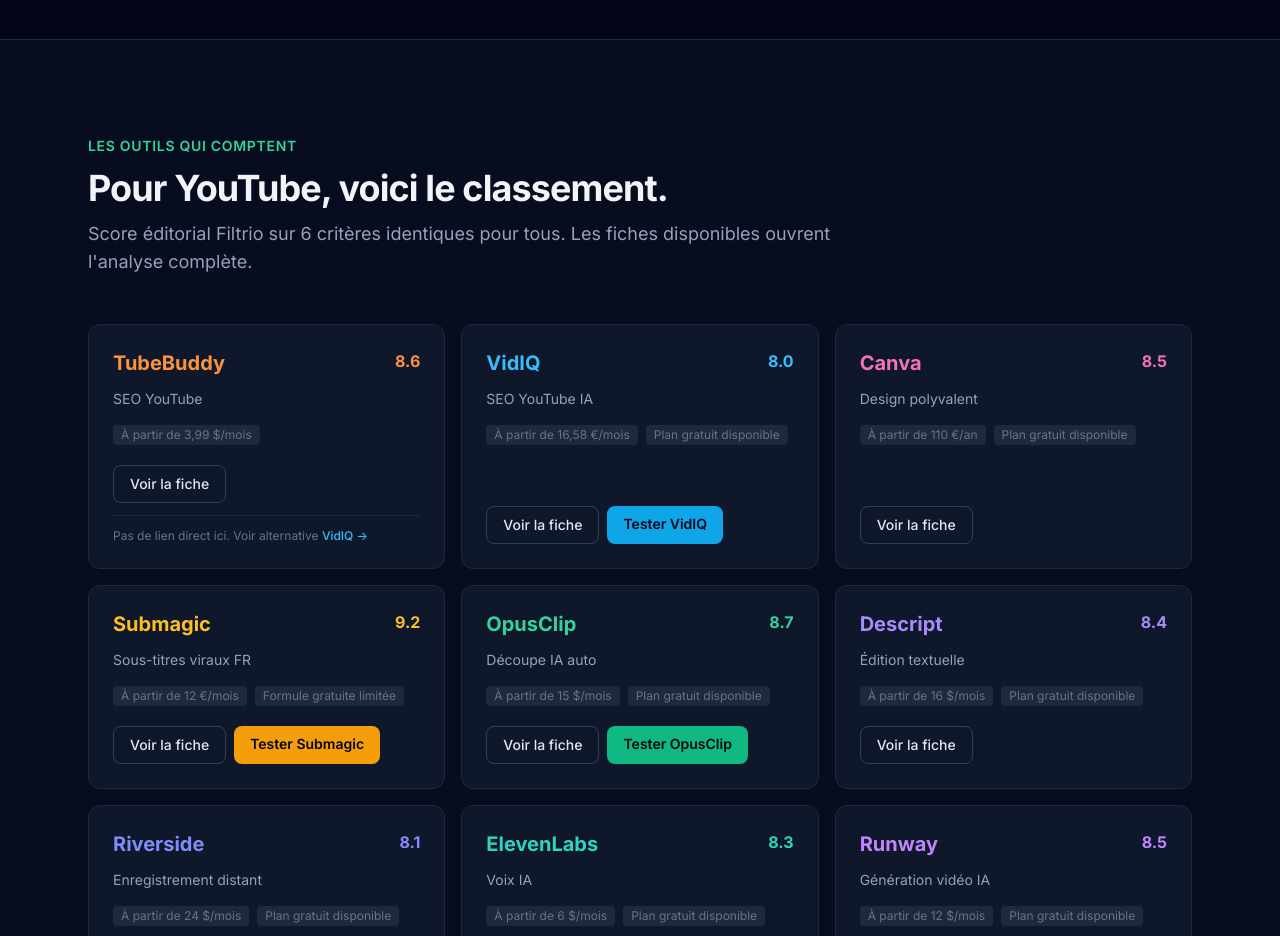
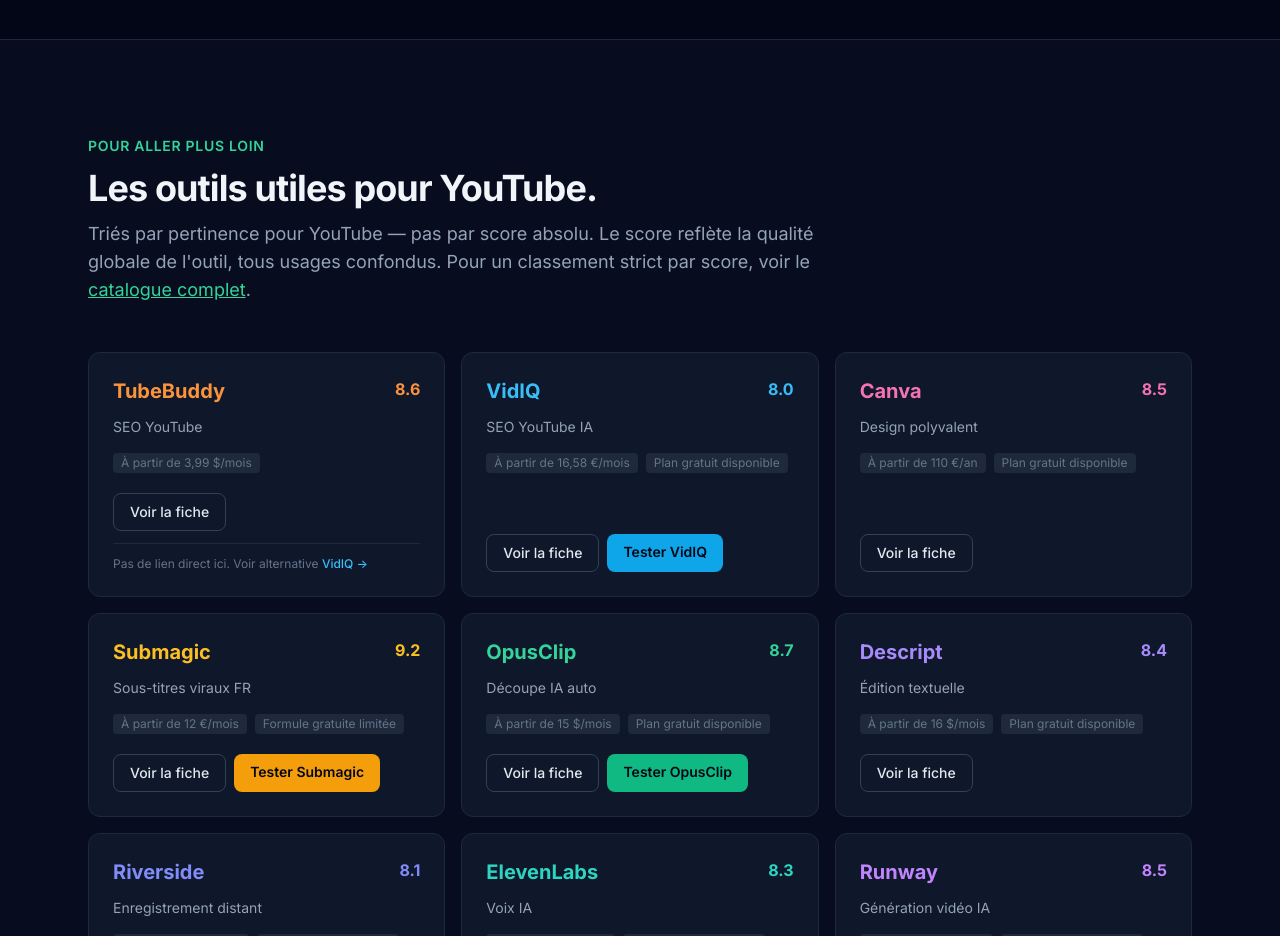
Before and after one commit to xmarko49x-create/filtrio, a Next.js app: page /youtube in a window 1280 px wide. Shown: the part 1040-1976 px from the top of the page. Built offline with nearby package versions, Linux system fonts and the light colour scheme.

Commit message:
Filtrio: clarifier section classement pages plateforme (pertinence vs score)

```diff
--- a/components/PlateformeSection.tsx
+++ b/components/PlateformeSection.tsx
@@ -164,14 +164,22 @@
         <div className="max-w-6xl mx-auto px-6 py-24">
           <div className="mb-12">
             <div className="text-sm font-semibold text-emerald-400 uppercase tracking-wider mb-3">
-              Les outils qui comptent
+              Pour aller plus loin
             </div>
             <h2 className="text-4xl font-bold mb-3 tracking-tight">
-              Pour {plateforme}, voici le classement.
+              Les outils utiles pour {plateforme}.
             </h2>
             <p className="text-slate-400 text-lg max-w-3xl">
-              Score éditorial Filtrio sur 6 critères identiques pour tous. Les
-              fiches disponibles ouvrent l&apos;analyse complète.
+              Triés par pertinence pour {plateforme} — pas par score absolu. Le
+              score reflète la qualité globale de l&apos;outil, tous usages
+              confondus. Pour un classement strict par score, voir le{" "}
+              <Link
+                href="/outils"
+                className="text-emerald-400 hover:text-emerald-300 underline"
+              >
+                catalogue complet
+              </Link>
+              .
             </p>
           </div>
           <div className="grid md:grid-cols-2 lg:grid-cols-3 gap-4">
```
